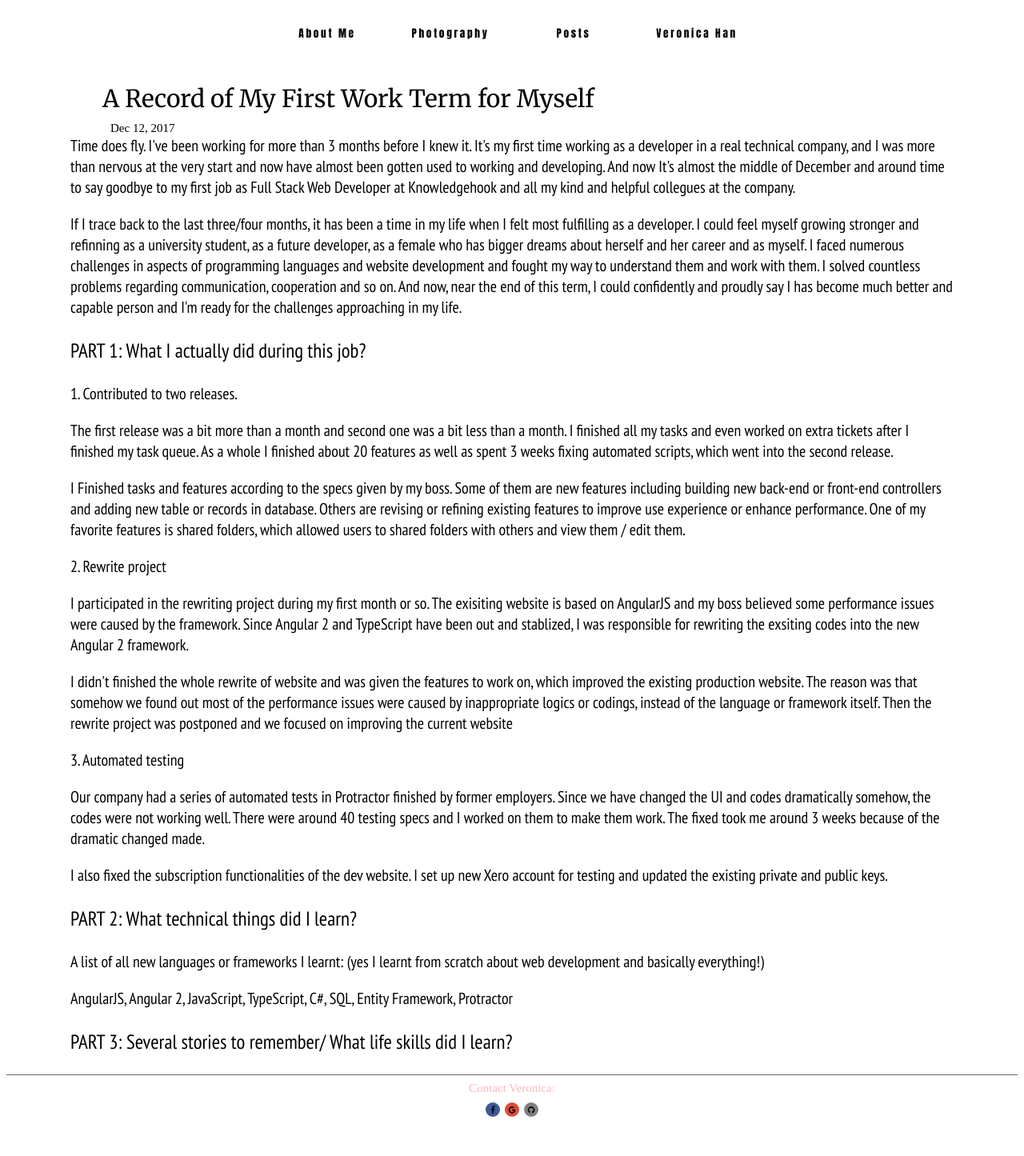
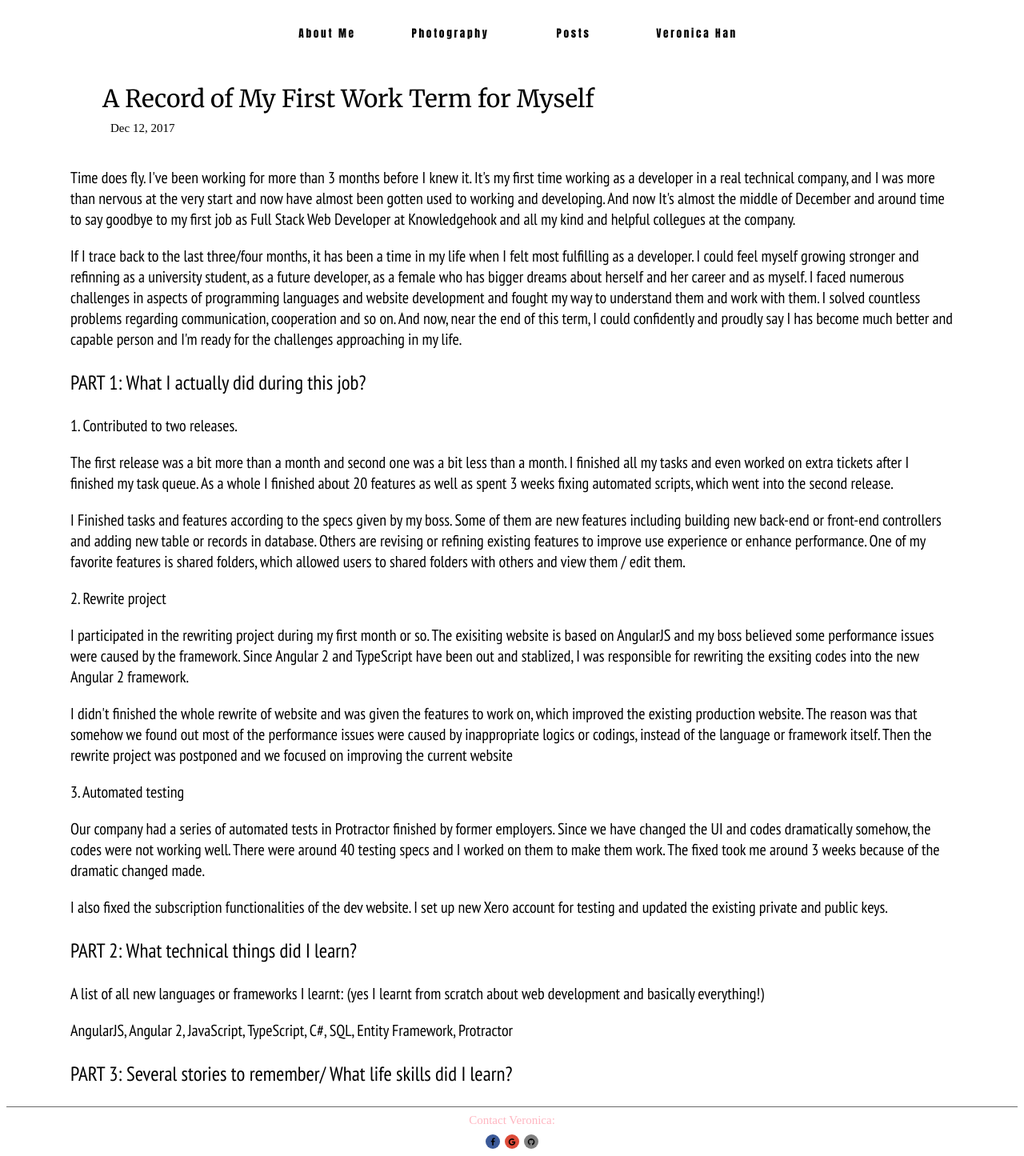
Before and after one commit to topveronicaa/topveronicaa.github.io, a Jekyll site: the page built from _posts/2017-12-10-work.html, in a window 1280 px wide. Shown: the whole page at 80% size. Built offline with Jekyll 4.4.1, drawn with Linux system fonts in a browser that asks for light colours; before the commit the page ends 1405 px from its top, so only the background shows below that.

Commit message:
updated style

```diff
--- a/_posts/2017-12-10-work.html
+++ b/_posts/2017-12-10-work.html
@@ -26,11 +26,15 @@ font-size: 25px;
 .par {
 margin-bottom: 20px;
 }
+    .first {
+      margin-top: 40px;
+    }
+
 </style>
   </head>
 <body>
 <div class='work'>
-<div class='par work'>Time does fly. I've been working for more than 3 months before I knew it. It's my first time working as a developer in a real technical company, and I was more than nervous at the very start and now have almost been gotten used to working and developing. And now It's almost the middle of December and around time to say goodbye to my first job as Full Stack Web Developer at Knowledgehook and all my kind and helpful collegues at the company.</div>
+<div class='par work first'>Time does fly. I've been working for more than 3 months before I knew it. It's my first time working as a developer in a real technical company, and I was more than nervous at the very start and now have almost been gotten used to working and developing. And now It's almost the middle of December and around time to say goodbye to my first job as Full Stack Web Developer at Knowledgehook and all my kind and helpful collegues at the company.</div>
 <div class='par work'> If I trace back to the last three/four months, it has been a time in my life when I felt most fulfilling as a developer. I could feel myself growing stronger and refinning as a university student, as a future developer, as a female who has bigger dreams about herself and her career and as myself. I faced numerous challenges in aspects of programming languages and website development and fought my way to understand them and work with them. I solved countless problems regarding communication, cooperation and so on. And now, near the end of this term, I could confidently and proudly say I has become much better and capable person and I'm ready for the challenges approaching in my life. </div>
 <p class='sub work'> PART 1: What I actually did during this job?</p>
 <p class='work'> 1. Contributed to two releases. </p>
```
